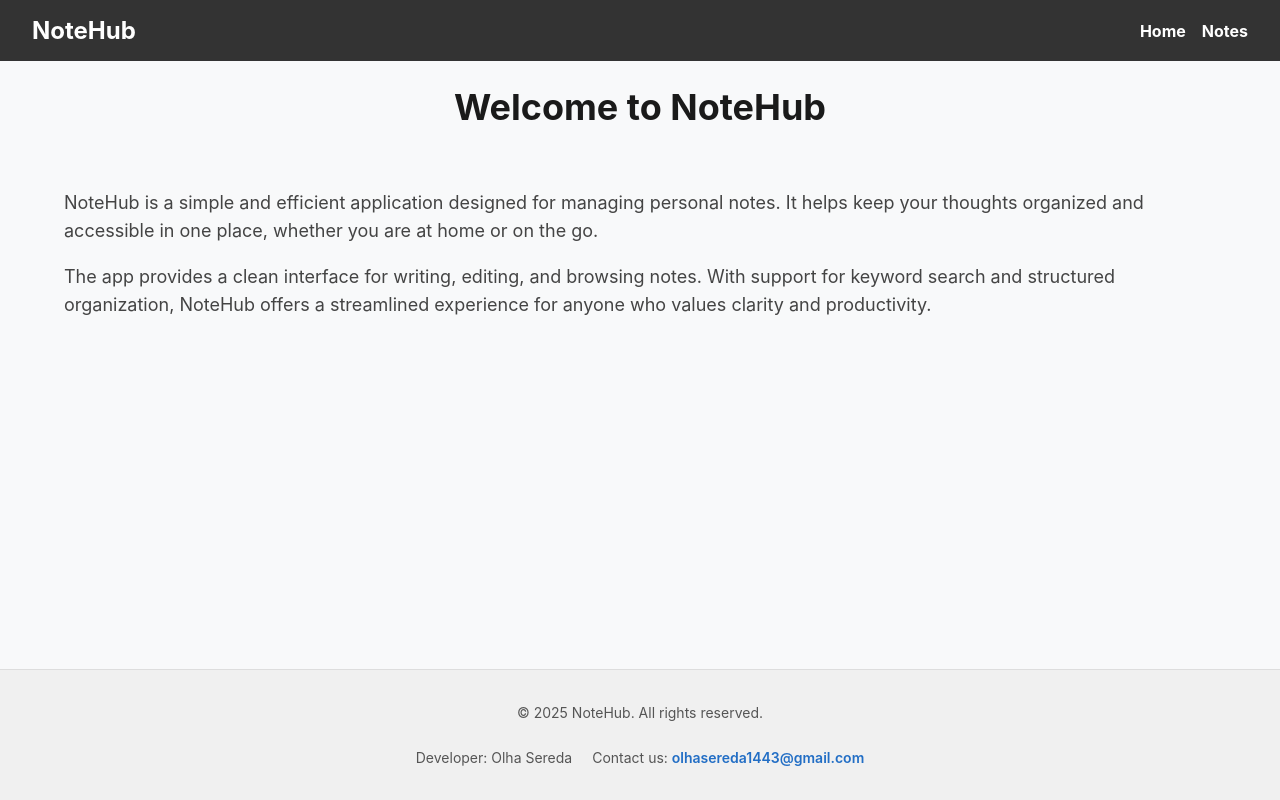
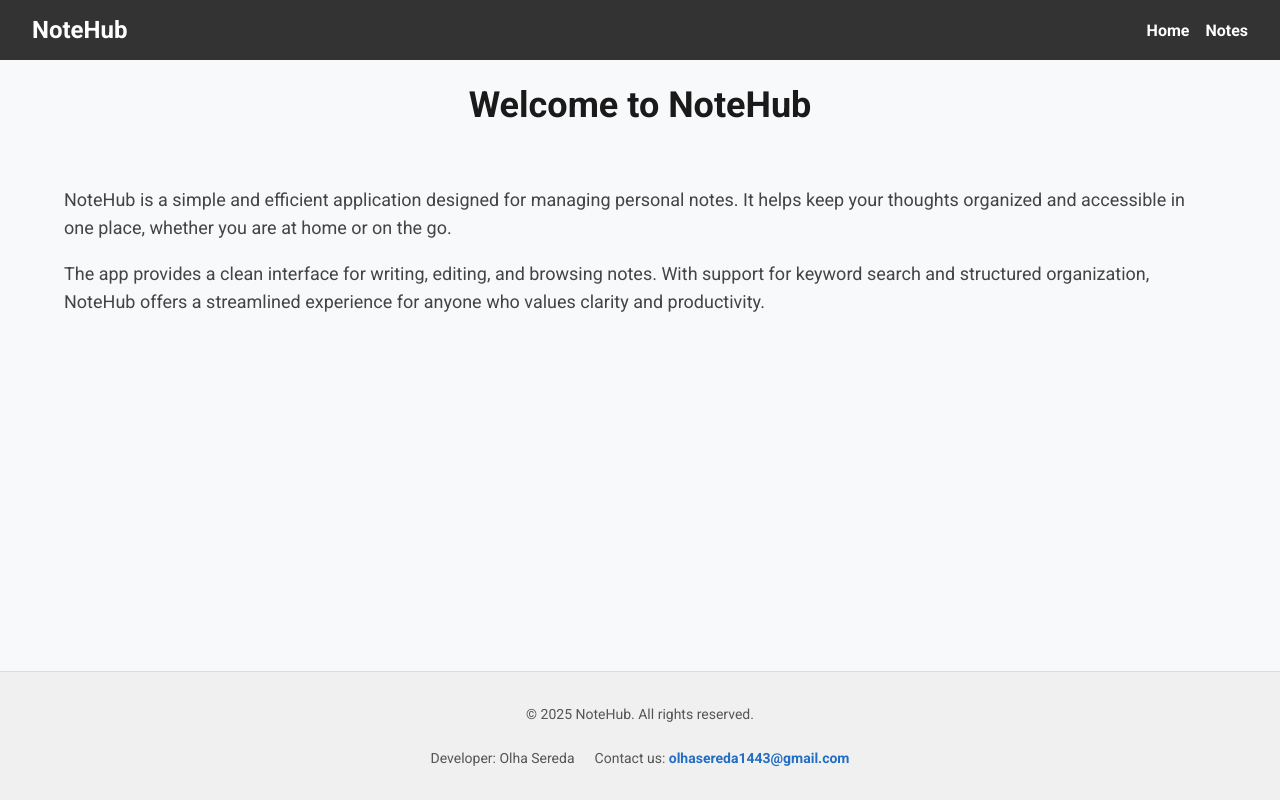
Before and after one commit to hellvita/08-zustand, a Next.js app: page / in a window 1280 px wide. Built offline with nearby package versions, Linux system fonts and the light colour scheme.

Commit message:
add the Roboto font

```diff
--- a/app/globals.css
+++ b/app/globals.css
@@ -1,6 +1,5 @@
 body {
-  font-family: -apple-system, BlinkMacSystemFont, "Segoe UI", Roboto, Oxygen,
-    Ubuntu, Cantarell, "Helvetica Neue", sans-serif;
+  font-family: var(--font-roboto), sans-serif;
   display: flex;
   flex-direction: column;
   min-height: 100vh;
--- a/app/layout.tsx
+++ b/app/layout.tsx
@@ -2,17 +2,14 @@
 import TanStackProvider from "@/components/TanStackProvider/TanStackProvider";
 import Header from "@/components/Header/Header";
 import Footer from "@/components/Footer/Footer";
-import { Geist, Geist_Mono } from "next/font/google";
+import { Roboto } from "next/font/google";
 import "./globals.css";
 
-const geistSans = Geist({
-  variable: "--font-geist-sans",
+const roboto = Roboto({
   subsets: ["latin"],
-});
-
-const geistMono = Geist_Mono({
-  variable: "--font-geist-mono",
-  subsets: ["latin"],
+  weight: ["400", "700"],
+  variable: "--font-roboto",
+  display: "swap",
 });
 
 export const metadata: Metadata = {
@@ -43,7 +40,7 @@
 }>) {
   return (
     <html lang="en">
-      <body className={`${geistSans.variable} ${geistMono.variable}`}>
+      <body className={roboto.variable}>
         <TanStackProvider>
           <Header />
 
```
